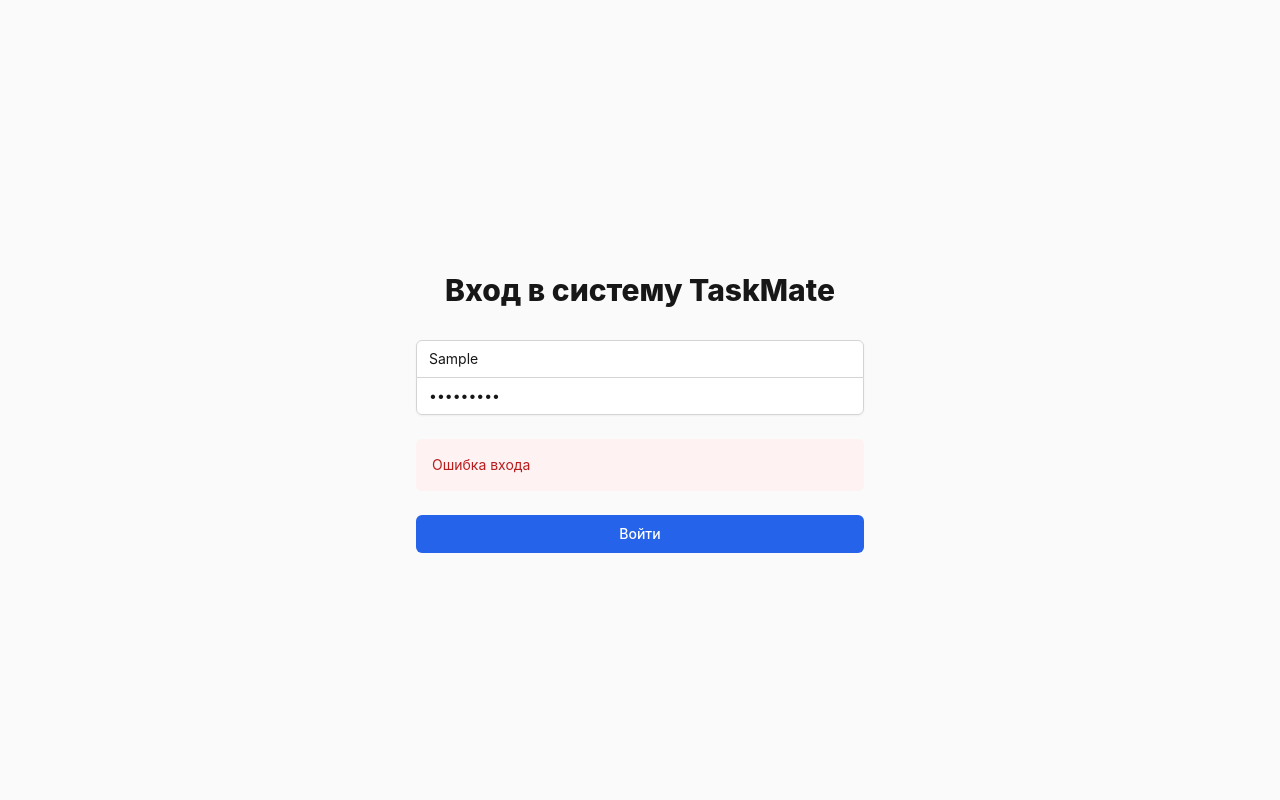
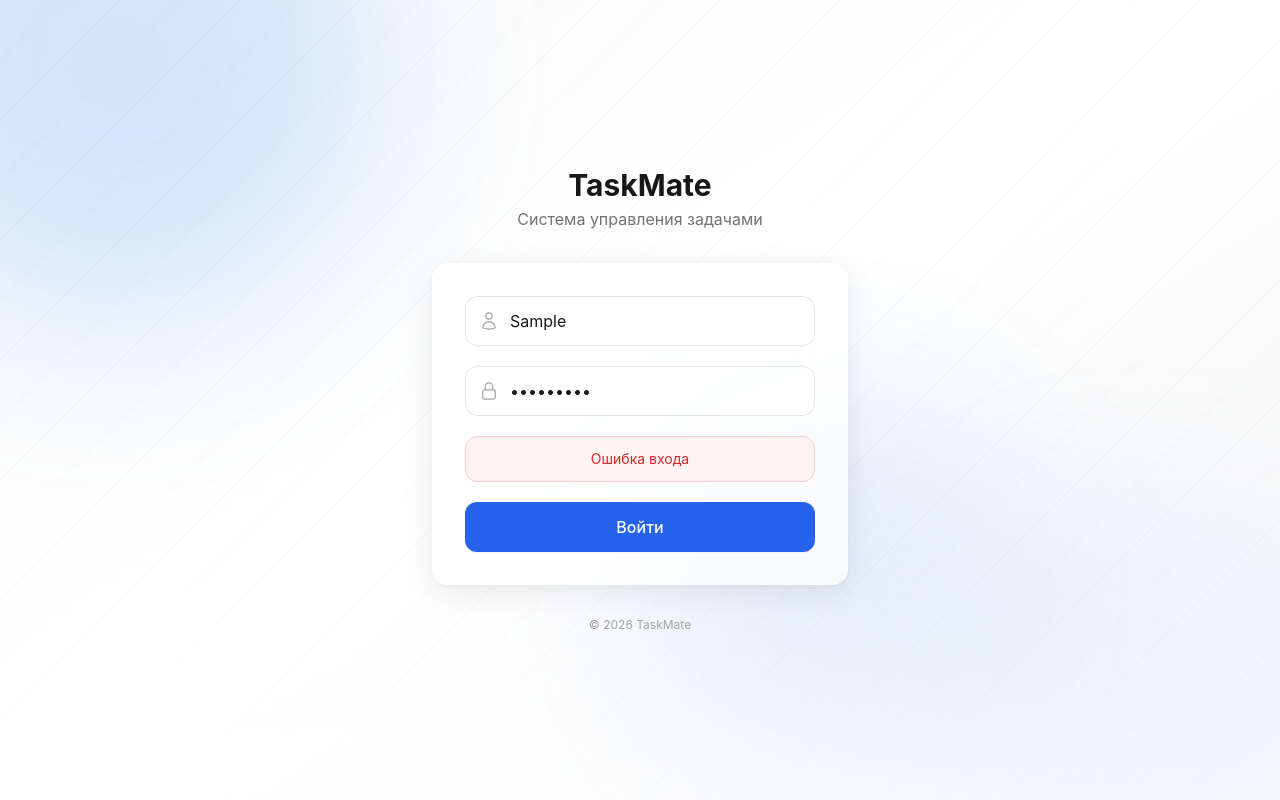
Before and after one commit to xierongchuan/TaskMateFrontend, a React (Vite) app: page /login in a window 1280 px wide. Both pictures are taken after typing "Sample", "Sample123" into the empty fields and a click on the button "Войти". Built offline with nearby package versions, Linux system fonts and the light colour scheme; no server answers.

Commit message:
feat: Redesign the login page with a glassmorphism UI, animated mesh background, and refactor the login form using new shared components.

```diff
--- /dev/null
+++ b/src/components/auth/LoginBackground.tsx
@@ -0,0 +1,49 @@
+import React from 'react';
+
+/**
+ * Анимированный фон для страницы логина.
+ * Содержит mesh gradient блобы и геометрический паттерн.
+ */
+export const LoginBackground: React.FC = () => {
+  return (
+    <div className="fixed inset-0 bg-gradient-to-br from-gray-50 via-white to-gray-100 dark:from-gray-950 dark:via-gray-900 dark:to-gray-950">
+      {/* Animated mesh gradient blobs */}
+      <div className="absolute inset-0 overflow-hidden">
+        <div className="mesh-blob mesh-blob-1" />
+        <div className="mesh-blob mesh-blob-2" />
+        <div className="mesh-blob mesh-blob-3" />
+      </div>
+
+      {/* Geometric pattern overlay */}
+      <svg
+        className="absolute inset-0 w-full h-full opacity-[0.03] dark:opacity-[0.05]"
+        xmlns="http://www.w3.org/2000/svg"
+      >
+        <defs>
+          <pattern
+            id="login-grid"
+            width="60"
+            height="60"
+            patternUnits="userSpaceOnUse"
+          >
+            <path
+              d="M 60 0 L 0 60"
+              stroke="currentColor"
+              strokeWidth="1"
+              fill="none"
+            />
+          </pattern>
+        </defs>
+        <rect
+          width="100%"
+          height="100%"
+          fill="url(#login-grid)"
+          className="text-gray-900 dark:text-white"
+        />
+      </svg>
+
+      {/* Gradient overlay for depth */}
+      <div className="absolute inset-0 bg-gradient-to-t from-white/60 via-transparent to-transparent dark:from-gray-900/60" />
+    </div>
+  );
+};
--- /dev/null
+++ b/src/components/auth/LoginCard.tsx
@@ -0,0 +1,18 @@
+import React from 'react';
+
+interface LoginCardProps {
+  children: React.ReactNode;
+}
+
+/**
+ * Glass morphism карточка для формы логина.
+ */
+export const LoginCard: React.FC<LoginCardProps> = ({ children }) => {
+  return (
+    <div className="w-full max-w-md px-4">
+      <div className="glass-card rounded-2xl p-8 animate-card-entrance">
+        {children}
+      </div>
+    </div>
+  );
+};
--- a/src/components/auth/LoginForm.tsx
+++ b/src/components/auth/LoginForm.tsx
@@ -1,8 +1,12 @@
 import React, { useState } from 'react';
 import { useNavigate } from 'react-router-dom';
+import { UserIcon, LockClosedIcon } from '@heroicons/react/24/outline';
 import { useAuth } from '../../hooks/useAuth';
-import { APP_NAME } from '../../constants/app';
+import { Button } from '../ui/Button';
 
+/**
+ * Форма входа в систему.
+ */
 export const LoginForm: React.FC = () => {
   const [login, setLogin] = useState('');
   const [password, setPassword] = useState('');
@@ -15,22 +19,18 @@
     try {
       await loginAction(login, password);
       navigate('/dashboard');
-    } catch (error) {
+    } catch {
       // Ошибка уже обработана в store
     }
   };
 
   return (
-    <div className="min-h-screen flex items-center justify-center bg-gray-50 dark:bg-gray-900 py-12 px-4 sm:px-6 lg:px-8">
-      <div className="max-w-md w-full space-y-8">
-        <div>
-          <h2 className="mt-6 text-center text-3xl font-extrabold text-gray-900 dark:text-white">
-            Вход в систему {APP_NAME}
-          </h2>
+    <form onSubmit={handleSubmit} className="space-y-5">
+      {/* Логин */}
+      <div className="relative">
+        <div className="absolute left-3.5 top-1/2 -translate-y-1/2 pointer-events-none">
+          <UserIcon className="w-5 h-5 text-gray-400 dark:text-gray-500" />
         </div>
-        <form className="mt-8 space-y-6" onSubmit={handleSubmit}>
-          <div className="rounded-md shadow-sm -space-y-px">
-            <div>
         <label htmlFor="login" className="sr-only">
           Логин
         </label>
@@ -39,15 +39,25 @@
           name="login"
           type="text"
           required
-                className="appearance-none rounded-none relative block w-full px-3 py-2 border border-gray-300 dark:border-gray-600 placeholder-gray-500 dark:placeholder-gray-400 text-gray-900 dark:text-white bg-white dark:bg-gray-800 rounded-t-md focus:outline-none focus:ring-indigo-500 focus:border-indigo-500 focus:z-10 sm:text-sm"
-                placeholder="Логин"
           value={login}
           onChange={(e) => setLogin(e.target.value)}
+          placeholder="Логин"
           maxLength={64}
           disabled={isLoading}
+          className="login-input w-full pl-11 pr-4 py-3 bg-white/50 dark:bg-gray-800/50
+                     border border-gray-200 dark:border-gray-700 rounded-xl
+                     text-gray-900 dark:text-white placeholder-gray-400 dark:placeholder-gray-500
+                     focus:outline-none focus:ring-2 focus:ring-accent-500/20 focus:border-accent-500
+                     disabled:opacity-50 disabled:cursor-not-allowed
+                     transition-all duration-200"
         />
       </div>
-            <div>
+
+      {/* Пароль */}
+      <div className="relative">
+        <div className="absolute left-3.5 top-1/2 -translate-y-1/2 pointer-events-none">
+          <LockClosedIcon className="w-5 h-5 text-gray-400 dark:text-gray-500" />
+        </div>
         <label htmlFor="password" className="sr-only">
           Пароль
         </label>
@@ -56,33 +66,39 @@
           name="password"
           type="password"
           required
-                className="appearance-none rounded-none relative block w-full px-3 py-2 border border-gray-300 dark:border-gray-600 placeholder-gray-500 dark:placeholder-gray-400 text-gray-900 dark:text-white bg-white dark:bg-gray-800 rounded-b-md focus:outline-none focus:ring-indigo-500 focus:border-indigo-500 focus:z-10 sm:text-sm"
-                placeholder="Пароль"
           value={password}
           onChange={(e) => setPassword(e.target.value)}
+          placeholder="Пароль"
           disabled={isLoading}
+          className="login-input w-full pl-11 pr-4 py-3 bg-white/50 dark:bg-gray-800/50
+                     border border-gray-200 dark:border-gray-700 rounded-xl
+                     text-gray-900 dark:text-white placeholder-gray-400 dark:placeholder-gray-500
+                     focus:outline-none focus:ring-2 focus:ring-accent-500/20 focus:border-accent-500
+                     disabled:opacity-50 disabled:cursor-not-allowed
+                     transition-all duration-200"
         />
       </div>
-          </div>
 
+      {/* Ошибка */}
       {error && (
-            <div className="rounded-md bg-red-50 dark:bg-red-900/20 p-4">
-              <div className="text-sm text-red-700 dark:text-red-300">{error}</div>
+        <div className="rounded-xl bg-red-50 dark:bg-red-900/20 border border-red-200 dark:border-red-800/50 p-3 animate-slide-in-up">
+          <p className="text-sm text-red-600 dark:text-red-400 text-center">
+            {error}
+          </p>
         </div>
       )}
 
-          <div>
-            <button
+      {/* Кнопка входа */}
+      <Button
         type="submit"
-              disabled={isLoading}
-              className="group relative w-full flex justify-center py-2 px-4 border border-transparent text-sm font-medium rounded-md text-white bg-accent-600 hover:bg-accent-700 focus:outline-none focus:ring-2 focus:ring-offset-2 focus:ring-accent-500 disabled:opacity-50 disabled:cursor-not-allowed"
+        variant="primary"
+        size="lg"
+        fullWidth
+        isLoading={isLoading}
+        className="login-button rounded-xl py-3"
       >
-              {isLoading ? 'Вход...' : 'Войти'}
-            </button>
-          </div>
+        {isLoading ? 'Выполняется вход...' : 'Войти'}
+      </Button>
     </form>
-      </div>
-    </div>
   );
-
 };
--- a/src/index.css
+++ b/src/index.css
@@ -122,6 +122,212 @@
   animation: slideInUp 0.3s ease-out forwards;
 }
 
+/* ===== Login Page Styles ===== */
+
+/* Mesh gradient blob animations */
+@keyframes mesh-float-1 {
+  0%, 100% {
+    transform: translate(0, 0) scale(1);
+  }
+  33% {
+    transform: translate(30px, -50px) scale(1.1);
+  }
+  66% {
+    transform: translate(-20px, 20px) scale(0.9);
+  }
+}
+
+@keyframes mesh-float-2 {
+  0%, 100% {
+    transform: translate(0, 0) scale(1);
+  }
+  33% {
+    transform: translate(-40px, 30px) scale(1.05);
+  }
+  66% {
+    transform: translate(50px, -30px) scale(0.95);
+  }
+}
+
+@keyframes mesh-float-3 {
+  0%, 100% {
+    transform: translate(0, 0) scale(1);
+  }
+  50% {
+    transform: translate(20px, 40px) scale(1.15);
+  }
+}
+
+/* Mesh blob base styles */
+.mesh-blob {
+  position: absolute;
+  border-radius: 50%;
+  filter: blur(80px);
+  opacity: 0.5;
+  will-change: transform;
+}
+
+.mesh-blob-1 {
+  width: 500px;
+  height: 500px;
+  background: rgb(var(--accent-400) / 0.5);
+  top: -150px;
+  left: -150px;
+  animation: mesh-float-1 20s ease-in-out infinite;
+}
+
+.mesh-blob-2 {
+  width: 400px;
+  height: 400px;
+  background: rgb(var(--accent-300) / 0.4);
+  bottom: -100px;
+  right: -100px;
+  animation: mesh-float-2 25s ease-in-out infinite;
+}
+
+.mesh-blob-3 {
+  width: 350px;
+  height: 350px;
+  background: rgb(var(--accent-500) / 0.3);
+  top: 50%;
+  left: 50%;
+  transform: translate(-50%, -50%);
+  animation: mesh-float-3 30s ease-in-out infinite;
+}
+
+/* Dark mode mesh adjustments */
+.dark .mesh-blob {
+  opacity: 0.25;
+}
+
+.dark .mesh-blob-1 {
+  background: rgb(var(--accent-500) / 0.4);
+}
+
+.dark .mesh-blob-2 {
+  background: rgb(var(--accent-400) / 0.35);
+}
+
+.dark .mesh-blob-3 {
+  background: rgb(var(--accent-600) / 0.3);
+}
+
+/* Glass card effect */
+.glass-card {
+  background: rgba(255, 255, 255, 0.75);
+  backdrop-filter: blur(20px);
+  -webkit-backdrop-filter: blur(20px);
+  border: 1px solid rgba(255, 255, 255, 0.4);
+  box-shadow:
+    0 8px 32px rgba(0, 0, 0, 0.08),
+    0 2px 8px rgba(0, 0, 0, 0.04);
+}
+
+.dark .glass-card {
+  background: rgba(38, 38, 38, 0.65);
+  border: 1px solid rgba(255, 255, 255, 0.08);
+  box-shadow:
+    0 8px 32px rgba(0, 0, 0, 0.25),
+    0 2px 8px rgba(0, 0, 0, 0.15);
+}
+
+/* Fallback for browsers without backdrop-filter */
+@supports not (backdrop-filter: blur(20px)) {
+  .glass-card {
+    background: rgba(255, 255, 255, 0.95);
+  }
+  .dark .glass-card {
+    background: rgba(38, 38, 38, 0.95);
+  }
+}
+
+/* Card entrance animation */
+@keyframes card-entrance {
+  from {
+    opacity: 0;
+    transform: translateY(20px) scale(0.98);
+  }
+  to {
+    opacity: 1;
+    transform: translateY(0) scale(1);
+  }
+}
+
+.animate-card-entrance {
+  animation: card-entrance 0.5s ease-out forwards;
+}
+
+/* Login input styling */
+.login-input {
+  transition: all 0.2s ease;
+}
+
+.login-input:focus {
+  box-shadow:
+    0 0 0 3px rgb(var(--accent-500) / 0.15),
+    0 2px 8px rgb(var(--accent-500) / 0.1);
+}
+
+/* Login button enhanced */
+.login-button {
+  position: relative;
+  overflow: hidden;
+  transition: all 0.3s ease;
+}
+
+.login-button::before {
+  content: '';
+  position: absolute;
+  top: 0;
+  left: -100%;
+  width: 100%;
+  height: 100%;
+  background: linear-gradient(
+    90deg,
+    transparent,
+    rgba(255, 255, 255, 0.2),
+    transparent
+  );
+  transition: left 0.5s ease;
+}
+
+.login-button:hover::before {
+  left: 100%;
+}
+
+.login-button:hover:not(:disabled) {
+  transform: translateY(-2px);
+  box-shadow: 0 6px 20px rgb(var(--accent-600) / 0.35);
+}
+
+.login-button:active:not(:disabled) {
+  transform: translateY(0);
+}
+
+/* Reduced motion support */
+@media (prefers-reduced-motion: reduce) {
+  .mesh-blob,
+  .mesh-blob-1,
+  .mesh-blob-2,
+  .mesh-blob-3 {
+    animation: none;
+  }
+
+  .animate-card-entrance {
+    animation: none;
+    opacity: 1;
+    transform: none;
+  }
+
+  .login-button::before {
+    display: none;
+  }
+
+  .login-button:hover:not(:disabled) {
+    transform: none;
+  }
+}
+
 @media print {
   html,
   body,
--- a/src/pages/LoginPage.tsx
+++ b/src/pages/LoginPage.tsx
@@ -1,6 +1,40 @@
 import React from 'react';
 import { LoginForm } from '../components/auth/LoginForm';
+import { LoginBackground } from '../components/auth/LoginBackground';
+import { LoginCard } from '../components/auth/LoginCard';
+import { APP_NAME } from '../constants/app';
 
+/**
+ * Страница входа в систему.
+ */
 export const LoginPage: React.FC = () => {
-  return <LoginForm />;
+  return (
+    <div className="min-h-screen relative overflow-hidden">
+      {/* Анимированный фон */}
+      <LoginBackground />
+
+      {/* Контент */}
+      <div className="relative z-10 min-h-screen flex flex-col items-center justify-center py-12">
+        {/* Брендинг */}
+        <div className="mb-8 text-center animate-slide-in-up">
+          <h1 className="text-3xl font-bold text-gray-900 dark:text-white">
+            {APP_NAME}
+          </h1>
+          <p className="text-gray-500 dark:text-gray-400 mt-1">
+            Система управления задачами
+          </p>
+        </div>
+
+        {/* Карточка с формой */}
+        <LoginCard>
+          <LoginForm />
+        </LoginCard>
+
+        {/* Футер */}
+        <p className="mt-8 text-xs text-gray-400 dark:text-gray-500">
+          &copy; {new Date().getFullYear()} {APP_NAME}
+        </p>
+      </div>
+    </div>
+  );
 };
```
Lines whose indentation alone changed are shown as unchanged.
